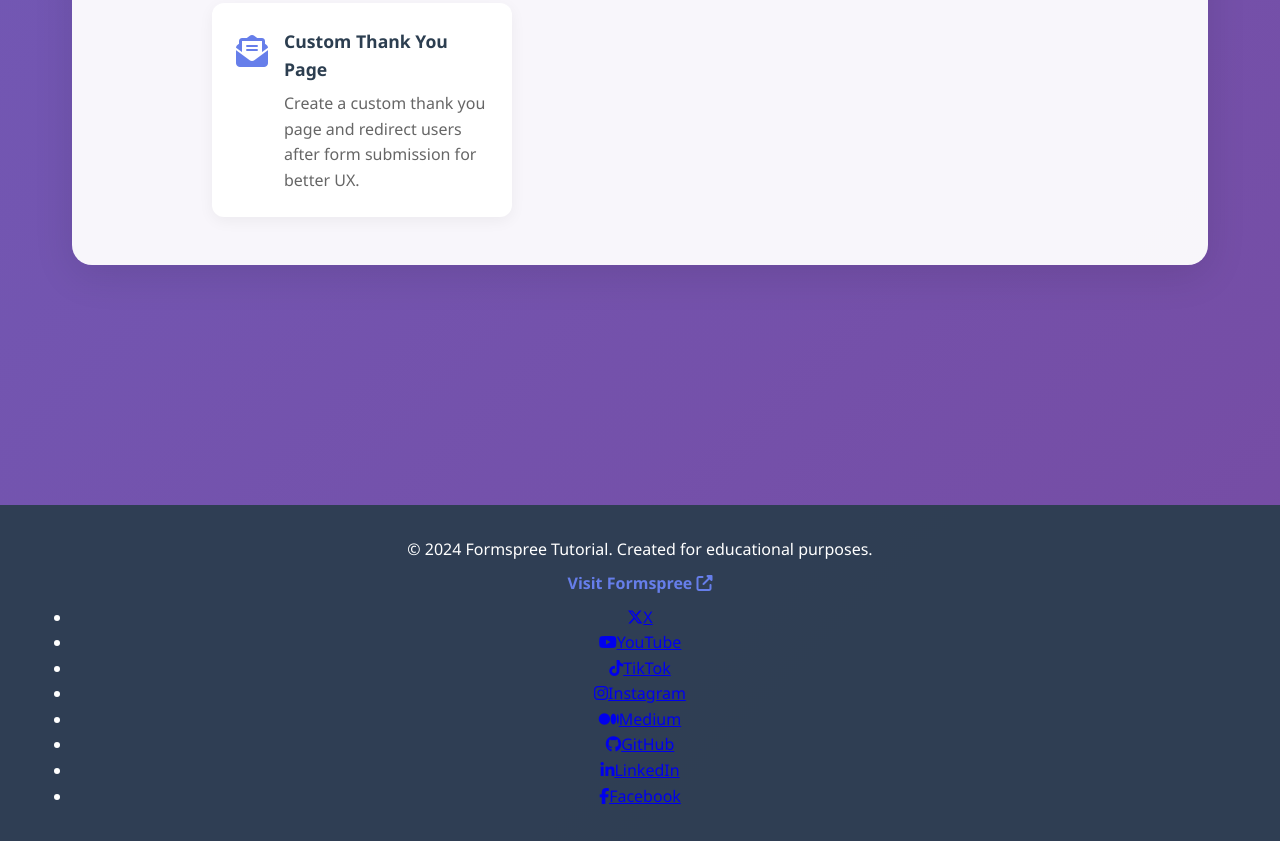
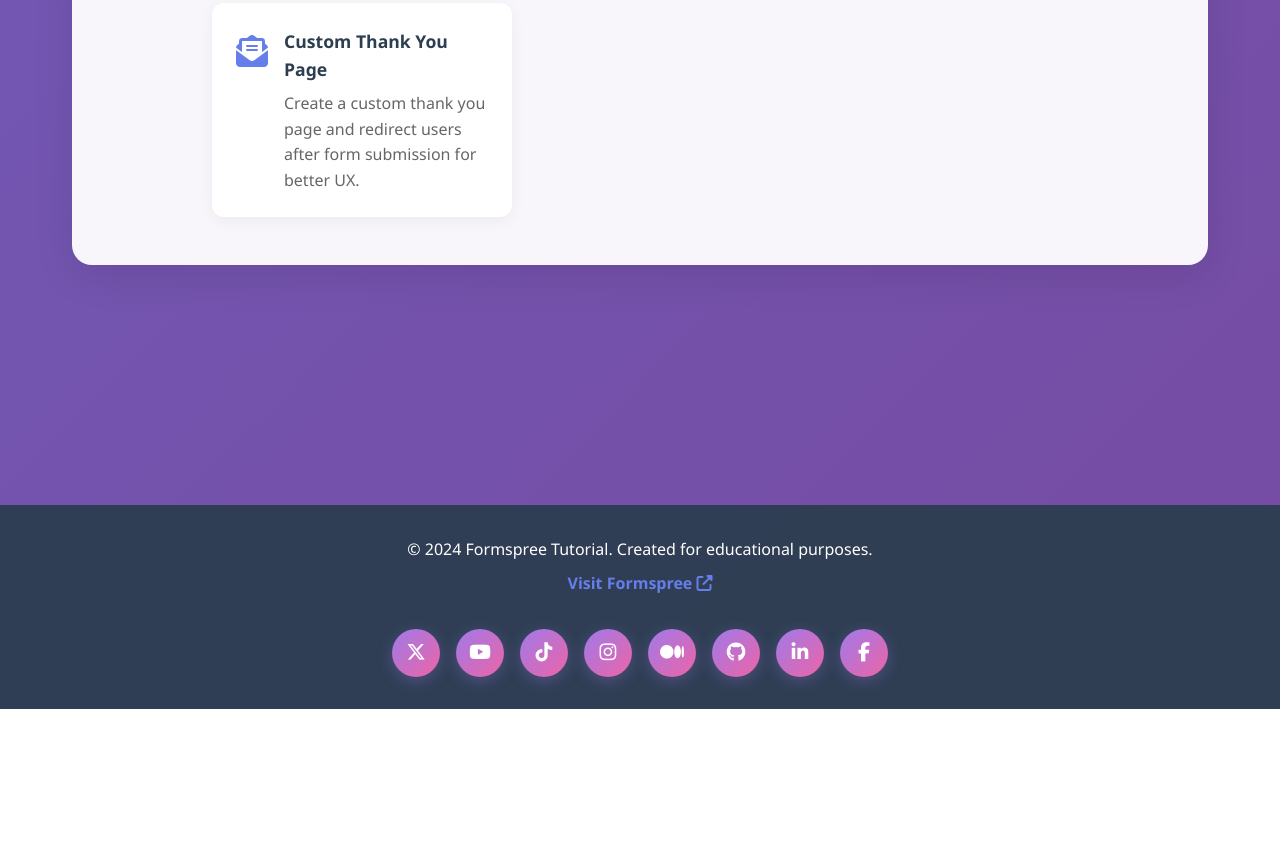
Before and after one commit to raimonvibe/form-education, a plain HTML site: page index.html in a window 1280 px wide. Shown: the part 6983-7824 px from the top of the page. After the commit the page ends 7692 px from the top, so only its background shows below. Drawn offline with Linux system fonts and the light colour scheme.

Commit message:
Update styles.css

```diff
--- a/styles.css
+++ b/styles.css
@@ -525,6 +525,49 @@ body {
     color: #764ba2;
 }
 
+.tutorial-footer .icons {
+    list-style: none;
+    padding: 0;
+    margin: 2rem 0 0 0;
+    display: flex;
+    justify-content: center;
+    flex-wrap: wrap;
+    gap: 1rem;
+}
+
+.tutorial-footer .icons li {
+    margin: 0;
+}
+
+.tutorial-footer .icons a {
+    display: inline-flex;
+    align-items: center;
+    justify-content: center;
+    width: 3rem;
+    height: 3rem;
+    border-radius: 50%;
+    background: linear-gradient(135deg, #9f7aea 0%, #ed64a6 100%);
+    color: #ffffff;
+    text-decoration: none;
+    font-size: 1.2rem;
+    transition: all 0.3s ease;
+    box-shadow: 0 4px 15px rgba(159, 122, 234, 0.3);
+}
+
+.tutorial-footer .icons a:hover {
+    transform: translateY(-3px) scale(1.1);
+    box-shadow: 0 8px 25px rgba(159, 122, 234, 0.5);
+    background: linear-gradient(135deg, #b794f6 0%, #f093fb 100%);
+}
+
+.tutorial-footer .icons a .label {
+    position: absolute;
+    left: -9999px;
+    width: 1px;
+    height: 1px;
+    overflow: hidden;
+}
+
 /* Responsive Design */
 @media (max-width: 768px) {
     .tutorial-container {
```
